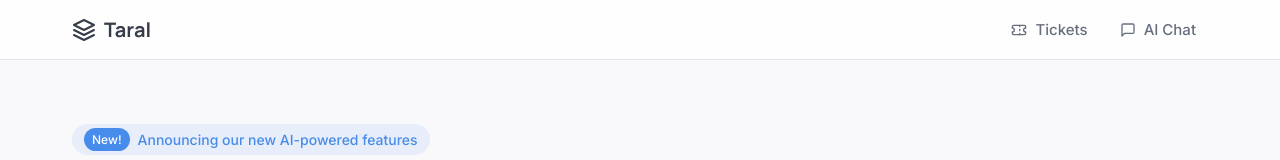
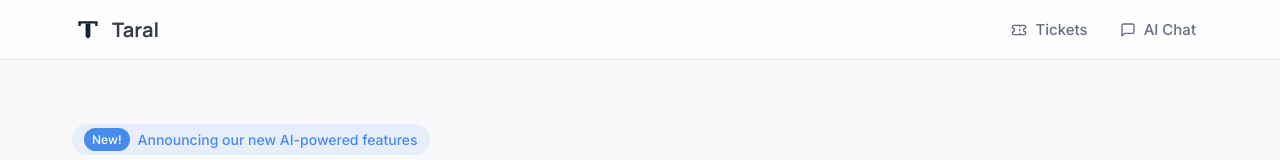
Before and after one commit to hith-chat/landing, a React (Vite) app: page / in a window 1280 px wide. Shown: the top 160 px of the page. Built offline with nearby package versions, Linux system fonts and the light colour scheme.

Commit message:
feat: add logo SVG and update SharedLayout to use it

```diff
--- a/components/SharedLayout.tsx
+++ b/components/SharedLayout.tsx
@@ -2,6 +2,7 @@ import React from 'react';
 import { Link, NavLink } from 'react-router-dom';
 import { MessageSquare, Ticket } from 'lucide-react';
 import styles from './SharedLayout.module.css';
+import logoSvg from '/public/assets/logo.svg';
 
 interface SharedLayoutProps {
   children: React.ReactNode;
@@ -13,35 +14,7 @@ export const SharedLayout = ({ children }: SharedLayoutProps) => {
       <header className={styles.header}>
         <div className={styles.headerContent}>
           <Link to="/" className={styles.logo}>
-            <svg
-              width="24"
-              height="24"
-              viewBox="0 0 24 24"
-              fill="none"
-              xmlns="http://www.w3.org/2000/svg"
-            >
-              <path
-                d="M12 2L2 7L12 12L22 7L12 2Z"
-                stroke="currentColor"
-                strokeWidth="2"
-                strokeLinecap="round"
-                strokeLinejoin="round"
-              />
-              <path
-                d="M2 17L12 22L22 17"
-                stroke="currentColor"
-                strokeWidth="2"
-                strokeLinecap="round"
-                strokeLinejoin="round"
-              />
-              <path
-                d="M2 12L12 17L22 12"
-                stroke="currentColor"
-                strokeWidth="2"
-                strokeLinecap="round"
-                strokeLinejoin="round"
-              />
-            </svg>
+            <img src={logoSvg} alt="Taral logo" width={32} height={32} />
             <span>Taral</span>
           </Link>
           <nav className={styles.nav}>
--- a/types.d.ts
+++ b/types.d.ts
@@ -2,3 +2,8 @@ declare module '*.module.css' {
   const classes: { [key: string]: string };
   export default classes;
 }
+
+declare module '*.svg' {
+  const content: string;
+  export default content;
+}
```
Also changed, not shown: assets/logo.svg (added), public/assets/logo.svg (added).
